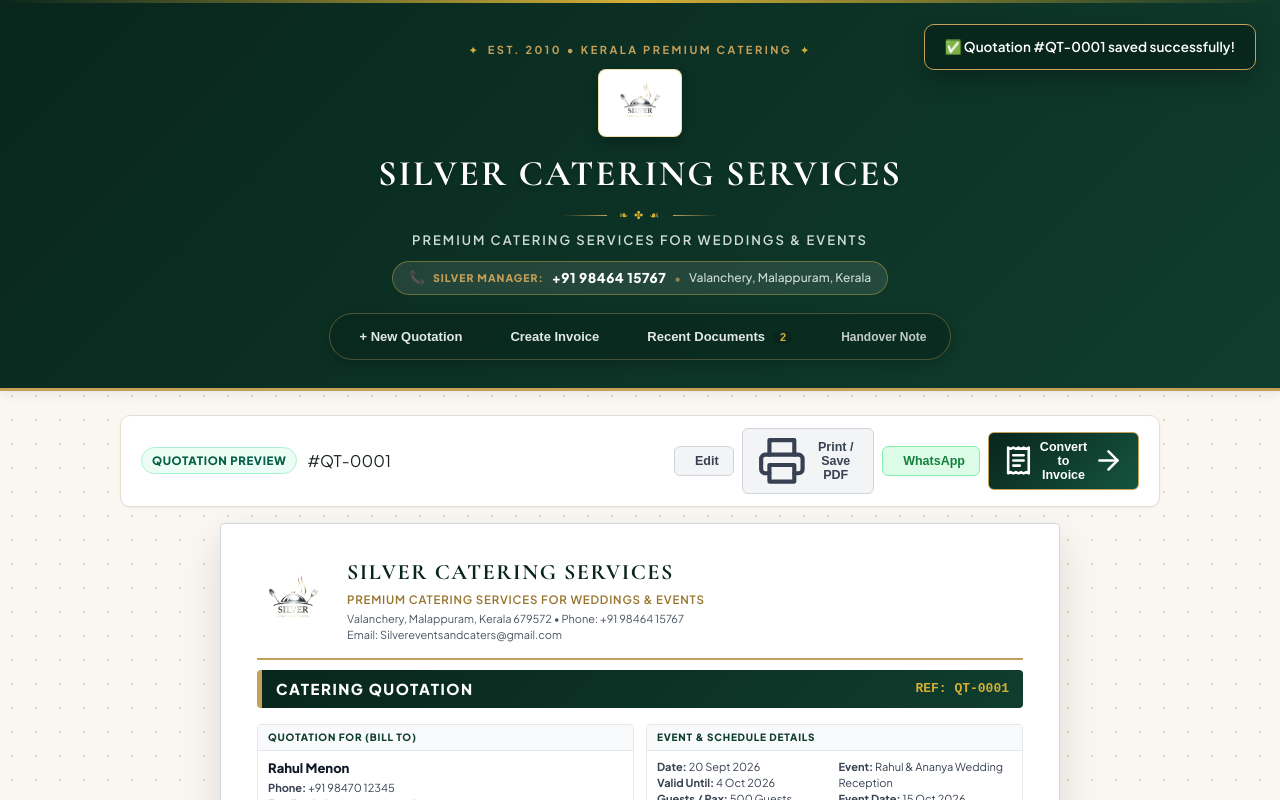
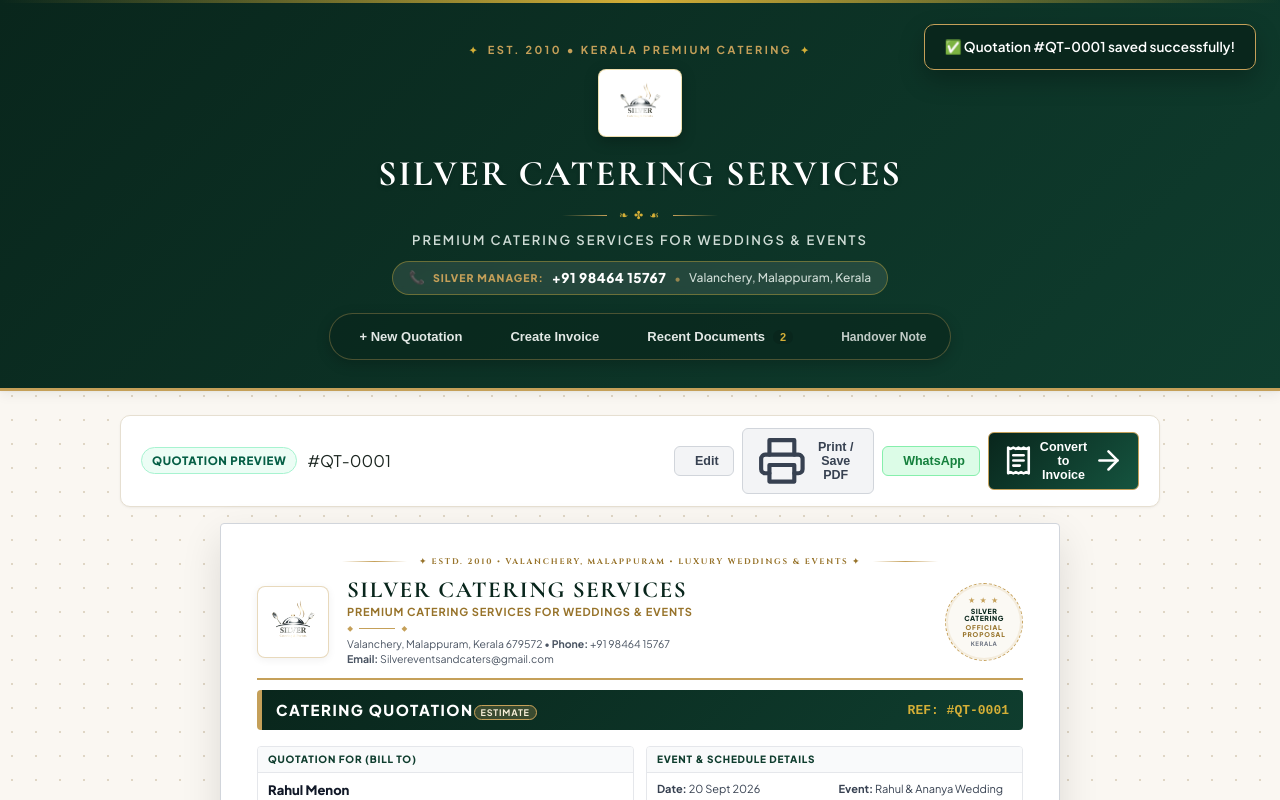
Before and after one commit to nihalmv-ops/silver-calculator-, a React (Vite) app: page / in a window 1280 px wide. Both pictures are taken after a click on the button "Preview Quotation". Shown: the top 800 px of the page. Built offline with nearby package versions, Linux system fonts and the light colour scheme.

Commit message:
style: elevate application to luxury professional look with official seal, regal crest, bespoke typography, running subtotal badges, and executive print aesthetics

```diff
--- a/index.html
+++ b/index.html
@@ -5,11 +5,13 @@
     <link rel="icon" type="image/png" href="/silver_catering_logo.png" />
     <link rel="preload" as="image" href="/silver_catering_logo.png" />
     <meta name="viewport" content="width=device-width, initial-scale=1.0" />
-    <title>Silver Catering | Food Handover Note</title>
+    <title>Silver Catering Services | Quotation & Invoice Portal</title>
+    <meta name="description" content="Professional Catering Quotation and Invoice Generation Portal for Silver Catering Services, Valanchery, Malappuram." />
+    <meta name="theme-color" content="#09261c" />
     <!-- Google Fonts for Luxury Kerala Catering Typography -->
     <link rel="preconnect" href="https://fonts.googleapis.com">
     <link rel="preconnect" href="https://fonts.gstatic.com" crossorigin>
-    <link href="https://fonts.googleapis.com/css2?family=Cormorant+Garamond:ital,wght@0,500;0,600;0,700;1,400&family=Plus+Jakarta+Sans:wght@400;500;600;700;800&display=swap" rel="stylesheet">
+    <link href="https://fonts.googleapis.com/css2?family=Cormorant+Garamond:ital,wght@0,500;0,600;0,700;1,400;1,600&family=Plus+Jakarta+Sans:wght@400;500;600;700;800&family=Cinzel:wght@600;700;800&display=swap" rel="stylesheet">
   </head>
   <body>
     <div id="root"></div>
--- a/src/components/InvoicePreview.jsx
+++ b/src/components/InvoicePreview.jsx
@@ -85,23 +85,45 @@ export default function InvoicePreview({
 
       {/* A4 Sheet Container */}
       <div className="a4-sheet-container printable-document invoice-document">
+        {/* Top Regal Crest Ornament */}
+        <div className="doc-regal-top-crest">
+          <span className="crest-line"></span>
+          <span className="crest-tag">✦ ESTD. 2010 • VALANCHERY, MALAPPURAM • LUXURY WEDDINGS & EVENTS ✦</span>
+          <span className="crest-line"></span>
+        </div>
+
         {/* Brand Header */}
         <div className="doc-header-block">
           <div className="doc-brand-top">
             <div className="doc-logo-box">
               <img
                 src="/silver_catering_logo.png"
-                alt="Silver Catering Services Logo"
+                alt="Silver Catering Services Official Logo"
                 className="doc-brand-logo"
               />
             </div>
             <div className="doc-company-details">
               <h1 className="doc-company-title">SILVER CATERING SERVICES</h1>
               <p className="doc-company-tagline">Premium Catering Services for Weddings & Events</p>
+              <div className="doc-company-rule">
+                <span className="rule-dot">◆</span>
+                <span className="rule-line"></span>
+                <span className="rule-dot">◆</span>
+              </div>
               <p className="doc-company-meta">
-                Valanchery, Malappuram, Kerala 679572 • Phone: +91 98464 15767
+                Valanchery, Malappuram, Kerala 679572 • <strong>Phone:</strong> +91 98464 15767
               </p>
-              <p className="doc-company-email">Email: Silvereventsandcaters@gmail.com</p>
+              <p className="doc-company-email"><strong>Email:</strong> Silvereventsandcaters@gmail.com</p>
+            </div>
+
+            {/* Official Verification Seal */}
+            <div className="doc-seal-emblem">
+              <div className="seal-circle seal-invoice">
+                <span className="seal-stars">★ ★ ★</span>
+                <span className="seal-org">SILVER CATERING</span>
+                <span className="seal-type">TAX INVOICE</span>
+                <span className="seal-loc">KERALA</span>
+              </div>
             </div>
           </div>
 
@@ -112,7 +134,7 @@ export default function InvoicePreview({
             </div>
             <div className="flex items-center gap-3">
               {invoice.quotationNumber && (
-                <span className="text-xs text-amber-200">QUOTATION: {invoice.quotationNumber}</span>
+                <span className="text-xs text-amber-200">QUOTATION: #{invoice.quotationNumber}</span>
               )}
               <span className="doc-num-tag">INVOICE: #{invoice.number || 'INV-0001'}</span>
             </div>
@@ -275,10 +297,16 @@ export default function InvoicePreview({
           <div className="signature-col">
             <div className="signature-line-box"></div>
             <p className="signatory-label">Client Acknowledgement</p>
+            <p className="signatory-sub">Name: ________________________</p>
             <p className="signatory-sub">Date: ________________________</p>
           </div>
 
           <div className="signature-col text-right">
+            <div className="authorized-signatory-stamp">
+              <span className="stamp-org">SILVER CATERING SERVICES</span>
+              <span className="stamp-loc">VALANCHERY • MALAPPURAM</span>
+              <span className="stamp-valid">OFFICIAL TAX INVOICE</span>
+            </div>
             <div className="signature-line-box"></div>
             <p className="signatory-label">Authorized Signatory</p>
             <p className="signatory-sub font-semibold text-emerald-900">Silver Catering Services</p>
@@ -287,7 +315,7 @@ export default function InvoicePreview({
 
         {/* Footer Note */}
         <div className="doc-footer-note">
-          <span>Thank you for your business. For any billing questions, please reach out to Silver Catering Services at +91 98464 15767.</span>
+          <span>Thank you for your business • Silver Catering Services, Valanchery, Malappuram • Phone: +91 98464 15767 • Email: Silvereventsandcaters@gmail.com</span>
         </div>
       </div>
     </div>
--- a/src/components/QuotationPreview.jsx
+++ b/src/components/QuotationPreview.jsx
@@ -84,30 +84,55 @@ export default function QuotationPreview({
       )}
 
       {/* A4 Sheet Container */}
-      <div className="a4-sheet-container printable-document">
+      <div className="a4-sheet-container printable-document quotation-document">
+        {/* Top Regal Crest Ornament */}
+        <div className="doc-regal-top-crest">
+          <span className="crest-line"></span>
+          <span className="crest-tag">✦ ESTD. 2010 • VALANCHERY, MALAPPURAM • LUXURY WEDDINGS & EVENTS ✦</span>
+          <span className="crest-line"></span>
+        </div>
+
         {/* Brand Header */}
         <div className="doc-header-block">
           <div className="doc-brand-top">
             <div className="doc-logo-box">
               <img
                 src="/silver_catering_logo.png"
-                alt="Silver Catering Services Logo"
+                alt="Silver Catering Services Official Logo"
                 className="doc-brand-logo"
               />
             </div>
             <div className="doc-company-details">
               <h1 className="doc-company-title">SILVER CATERING SERVICES</h1>
               <p className="doc-company-tagline">Premium Catering Services for Weddings & Events</p>
+              <div className="doc-company-rule">
+                <span className="rule-dot">◆</span>
+                <span className="rule-line"></span>
+                <span className="rule-dot">◆</span>
+              </div>
               <p className="doc-company-meta">
-                Valanchery, Malappuram, Kerala 679572 • Phone: +91 98464 15767
+                Valanchery, Malappuram, Kerala 679572 • <strong>Phone:</strong> +91 98464 15767
               </p>
-              <p className="doc-company-email">Email: Silvereventsandcaters@gmail.com</p>
+              <p className="doc-company-email"><strong>Email:</strong> Silvereventsandcaters@gmail.com</p>
+            </div>
+
+            {/* Official Verification Seal */}
+            <div className="doc-seal-emblem">
+              <div className="seal-circle">
+                <span className="seal-stars">★ ★ ★</span>
+                <span className="seal-org">SILVER CATERING</span>
+                <span className="seal-type">OFFICIAL PROPOSAL</span>
+                <span className="seal-loc">KERALA</span>
+              </div>
             </div>
           </div>
 
           <div className="doc-title-banner quotation-theme">
-            <span className="doc-title-text">CATERING QUOTATION</span>
-            <span className="doc-num-tag">REF: {quotation.number || 'QT-0001'}</span>
+            <div className="flex items-center gap-2">
+              <span className="doc-title-text">CATERING QUOTATION</span>
+              <span className="doc-title-badge">ESTIMATE</span>
+            </div>
+            <span className="doc-num-tag">REF: #{quotation.number || 'QT-0001'}</span>
           </div>
         </div>
 
@@ -261,10 +286,16 @@ export default function QuotationPreview({
           <div className="signature-col">
             <div className="signature-line-box"></div>
             <p className="signatory-label">Customer Acceptance Signature</p>
+            <p className="signatory-sub">Name: ________________________</p>
             <p className="signatory-sub">Date: ________________________</p>
           </div>
 
           <div className="signature-col text-right">
+            <div className="authorized-signatory-stamp">
+              <span className="stamp-org">SILVER CATERING SERVICES</span>
+              <span className="stamp-loc">VALANCHERY • MALAPPURAM</span>
+              <span className="stamp-valid">OFFICIAL PROPOSAL</span>
+            </div>
             <div className="signature-line-box"></div>
             <p className="signatory-label">Authorized Signatory</p>
             <p className="signatory-sub font-semibold text-emerald-900">Silver Catering Services</p>
@@ -273,7 +304,7 @@ export default function QuotationPreview({
 
         {/* Footer Note */}
         <div className="doc-footer-note">
-          <span>This is an official quotation issued by Silver Catering Services, Valanchery, Malappuram. Valid for 14 days from issue date.</span>
+          <span>This is an official quotation issued by Silver Catering Services, Valanchery, Malappuram • Phone: +91 98464 15767 • Valid for 14 days from issue date.</span>
         </div>
       </div>
     </div>
--- a/src/components/ServiceSelector.jsx
+++ b/src/components/ServiceSelector.jsx
@@ -45,8 +45,8 @@ export default function ServiceSelector({ onAddService, eventGuests }) {
             onClick={() => handleQuickAdd(preset)}
             title={`Add ${preset.name} (${preset.defaultUnit} @ ₹${preset.defaultRate})`}
           >
-            <PlusIcon className="w-3.5 h-3.5 text-gold-600" />
-            <span>{preset.name}</span>
+            <span className="preset-icon">{preset.icon || '🍽️'}</span>
+            <span className="preset-name">{preset.name}</span>
             <span className="quick-service-rate-hint">₹{preset.defaultRate}</span>
           </button>
         ))}
@@ -56,7 +56,7 @@ export default function ServiceSelector({ onAddService, eventGuests }) {
           className="btn-quick-service btn-custom-service"
           onClick={handleAddCustom}
         >
-          <PlusIcon className="w-3.5 h-3.5 text-emerald-600" />
+          <PlusIcon className="w-4 h-4 text-emerald-600" />
           <span>+ Custom Service</span>
         </button>
       </div>
--- a/src/index.css
+++ b/src/index.css
@@ -1893,6 +1893,16 @@ body {
   background: var(--color-emerald-dark);
 }
 
+.table-running-subtotal-badge {
+  background: #ecfdf5;
+  color: #065f46;
+  border: 1px solid #a7f3d0;
+  padding: 4px 12px;
+  border-radius: 14px;
+  font-size: 11.5px;
+  font-weight: 700;
+}
+
 .service-table-responsive-wrapper {
   overflow-x: auto;
   width: 100%;
@@ -2589,13 +2599,38 @@ body {
 /* Document Header */
 .doc-header-block {
   margin-bottom: 16px;
+  position: relative;
+}
+
+/* Regal Top Crest Ornament */
+.doc-regal-top-crest {
+  display: flex;
+  align-items: center;
+  justify-content: center;
+  gap: 12px;
+  margin-bottom: 10px;
+}
+
+.crest-line {
+  height: 1px;
+  width: 65px;
+  background: linear-gradient(90deg, transparent, #c5a059, transparent);
+}
+
+.crest-tag {
+  font-family: 'Cinzel', serif, Georgia;
+  font-size: 8px;
+  font-weight: 700;
+  letter-spacing: 1.8px;
+  color: #97732a;
+  text-transform: uppercase;
 }
 
 .doc-brand-top {
   display: flex;
   align-items: center;
   gap: 18px;
-  padding-bottom: 14px;
+  padding-bottom: 12px;
   border-bottom: 2px solid var(--color-gold-mid);
 }
 
@@ -2603,6 +2638,11 @@ body {
   width: 72px;
   height: 72px;
   flex-shrink: 0;
+  background: #ffffff;
+  padding: 4px;
+  border-radius: 8px;
+  border: 1px solid rgba(197, 160, 89, 0.4);
+  box-shadow: 0 2px 8px rgba(0, 0, 0, 0.06);
 }
 
 .doc-brand-logo {
@@ -2617,30 +2657,113 @@ body {
 
 .doc-company-title {
   font-family: var(--font-serif);
-  font-size: 22px;
+  font-size: 23px;
   font-weight: 800;
   letter-spacing: 1.5px;
   color: var(--color-emerald-deep);
-  margin-bottom: 2px;
+  margin-bottom: 1px;
+  line-height: 1.1;
 }
 
 .doc-company-tagline {
-  font-size: 11.5px;
-  font-weight: 600;
+  font-size: 11px;
+  font-weight: 700;
   color: var(--color-gold-deep);
   letter-spacing: 0.8px;
   text-transform: uppercase;
-  margin-bottom: 3px;
+}
+
+.doc-company-rule {
+  display: flex;
+  align-items: center;
+  gap: 6px;
+  margin: 3px 0 4px 0;
+}
+
+.rule-line {
+  height: 1px;
+  width: 36px;
+  background: #c5a059;
+}
+
+.rule-dot {
+  color: #c5a059;
+  font-size: 6px;
 }
 
 .doc-company-meta {
-  font-size: 11px;
+  font-size: 10.5px;
   color: #4b5563;
+  line-height: 1.35;
 }
 
 .doc-company-email {
-  font-size: 11px;
+  font-size: 10.5px;
   color: #4b5563;
+}
+
+/* Official Verification Seal Emblem */
+.doc-seal-emblem {
+  flex-shrink: 0;
+  display: flex;
+  align-items: center;
+  justify-content: center;
+}
+
+.seal-circle {
+  width: 78px;
+  height: 78px;
+  border: 1.5px dashed #c5a059;
+  border-radius: 50%;
+  padding: 4px;
+  display: flex;
+  flex-direction: column;
+  align-items: center;
+  justify-content: center;
+  background: #fbf9f4;
+  text-align: center;
+  box-shadow: inset 0 0 0 2px rgba(197, 160, 89, 0.15);
+}
+
+.seal-circle.seal-invoice {
+  border-color: #0f3d2e;
+  background: #f0fdf4;
+}
+
+.seal-stars {
+  color: #c5a059;
+  font-size: 7px;
+  letter-spacing: 1.5px;
+}
+
+.seal-org {
+  font-size: 7px;
+  font-weight: 800;
+  color: #09261c;
+  letter-spacing: 0.5px;
+  line-height: 1.1;
+  margin-top: 1px;
+}
+
+.seal-type {
+  font-size: 6.5px;
+  font-weight: 900;
+  color: #97732a;
+  letter-spacing: 0.8px;
+  line-height: 1.1;
+  text-transform: uppercase;
+  margin: 1px 0;
+}
+
+.seal-circle.seal-invoice .seal-type {
+  color: #0f3d2e;
+}
+
+.seal-loc {
+  font-size: 6px;
+  font-weight: 700;
+  color: #6b7280;
+  letter-spacing: 0.5px;
 }
 
 .doc-title-banner {
@@ -2650,6 +2773,18 @@ body {
   display: flex;
   justify-content: space-between;
   align-items: center;
+}
+
+.doc-title-badge {
+  font-size: 9px;
+  background: rgba(197, 160, 89, 0.25);
+  border: 1px solid #c5a059;
+  color: #f7eed8;
+  padding: 1px 6px;
+  border-radius: 8px;
+  font-weight: 700;
+  letter-spacing: 0.8px;
+  text-transform: uppercase;
 }
 
 .doc-title-banner.quotation-theme {
@@ -2737,30 +2872,36 @@ body {
 }
 
 .doc-table thead {
-  background: #f3f4f6;
-  border-top: 1.5px solid #d1d5db;
-  border-bottom: 1.5px solid #d1d5db;
+  background: #09281e;
+  border-top: 2px solid #c5a059;
+  border-bottom: 2px solid #c5a059;
 }
 
 .doc-table th {
-  padding: 6px 8px;
-  font-weight: 700;
-  color: #111827;
+  padding: 7px 10px;
+  font-weight: 800;
+  color: #ffffff;
   font-size: 10px;
-  letter-spacing: 0.4px;
+  letter-spacing: 0.6px;
+  text-transform: uppercase;
+}
+
+.doc-table tbody tr:nth-child(even) {
+  background-color: #faf8f5;
 }
 
 .doc-table td {
-  padding: 6px 8px;
-  border-bottom: 1px solid #f3f4f6;
+  padding: 7px 10px;
+  border-bottom: 1px solid #eee8df;
   color: #1f2937;
+  font-size: 11px;
 }
 
 .th-idx, .td-idx { width: 30px; }
-.th-qty, .td-qty { width: 70px; }
-.th-unit, .td-unit { width: 80px; }
-.th-rate, .td-rate { width: 90px; }
-.th-amount, .td-amount { width: 110px; }
+.th-qty, .td-qty { width: 75px; }
+.th-unit, .td-unit { width: 85px; }
+.th-rate, .td-rate { width: 95px; }
+.th-amount, .td-amount { width: 115px; }
 
 /* Document Bottom & Summaries */
 .doc-bottom-section {
@@ -2801,14 +2942,15 @@ body {
 }
 
 .doc-summary-box {
-  background: #f9fafb;
-  border: 1px solid #e5e7eb;
+  background: #fbf9f5;
+  border: 1.5px solid #e5dfd5;
   border-radius: 4px;
-  padding: 8px 12px;
+  padding: 10px 14px;
   display: flex;
   flex-direction: column;
-  gap: 4px;
+  gap: 5px;
   font-size: 11px;
+  box-shadow: 0 1px 3px rgba(0, 0, 0, 0.04);
 }
 
 .summary-line {
@@ -2816,19 +2958,32 @@ body {
   justify-content: space-between;
   align-items: center;
   color: #374151;
+  font-size: 11.5px;
 }
 
 .summary-grand-total {
   display: flex;
   justify-content: space-between;
   align-items: center;
-  background: #e8f3ef;
-  margin: 4px -6px;
-  padding: 6px 8px;
+  background: linear-gradient(135deg, #09261c 0%, #0f3d2e 100%);
+  color: #ffffff;
+  margin: 6px -8px;
+  padding: 8px 10px;
   border-radius: 4px;
   font-weight: 800;
-  font-size: 12.5px;
-  color: var(--color-emerald-deep);
+  border-left: 4px solid #d4af37;
+  box-shadow: 0 2px 5px rgba(0, 0, 0, 0.1);
+}
+
+.summary-grand-total .lbl {
+  color: #f7eed8;
+  font-size: 11px;
+  letter-spacing: 0.5px;
+}
+
+.summary-grand-total .val {
+  color: #ffffff;
+  font-size: 14.5px;
 }
 
 .balance-highlight-line {
@@ -2880,6 +3035,52 @@ body {
   font-weight: 800;
   border-radius: 3px;
   letter-spacing: 0.5px;
+}
+
+/* Authorized Signatory Stamp Box */
+.authorized-signatory-stamp {
+  border: 1.5px dashed #0f3d2e;
+  background: rgba(15, 61, 46, 0.04);
+  border-radius: 4px;
+  padding: 6px 10px;
+  text-align: center;
+  margin-bottom: 8px;
+  display: flex;
+  flex-direction: column;
+  gap: 2px;
+}
+
+.stamp-org {
+  font-size: 8.5px;
+  font-weight: 800;
+  color: #0f3d2e;
+  letter-spacing: 0.8px;
+}
+
+.stamp-loc {
+  font-size: 7.5px;
+  font-weight: 600;
+  color: #6b7280;
+  letter-spacing: 0.5px;
+}
+
+.stamp-valid {
+  font-size: 8px;
+  font-weight: 800;
+  color: #97732a;
+  letter-spacing: 1px;
+  text-transform: uppercase;
+}
+
+/* Preset Service Icons in Section C */
+.preset-icon {
+  font-size: 15px;
+  line-height: 1;
+}
+
+.preset-name {
+  font-weight: 700;
+  color: #0f3d2e;
 }
 
 /* Signature Section */
```
Also changed, not shown: src/components/ServiceTable.jsx (+10 -0 lines), src/utils/storage.js (+6 -6 lines), src/components/CustomerForm.jsx (line endings or trailing spaces), src/components/EventForm.jsx (line endings or trailing spaces), src/utils/calculations.js (line endings or trailing spaces), src/utils/documentNumber.js (line endings or trailing spaces), src/utils/whatsapp.js (line endings or trailing spaces).
